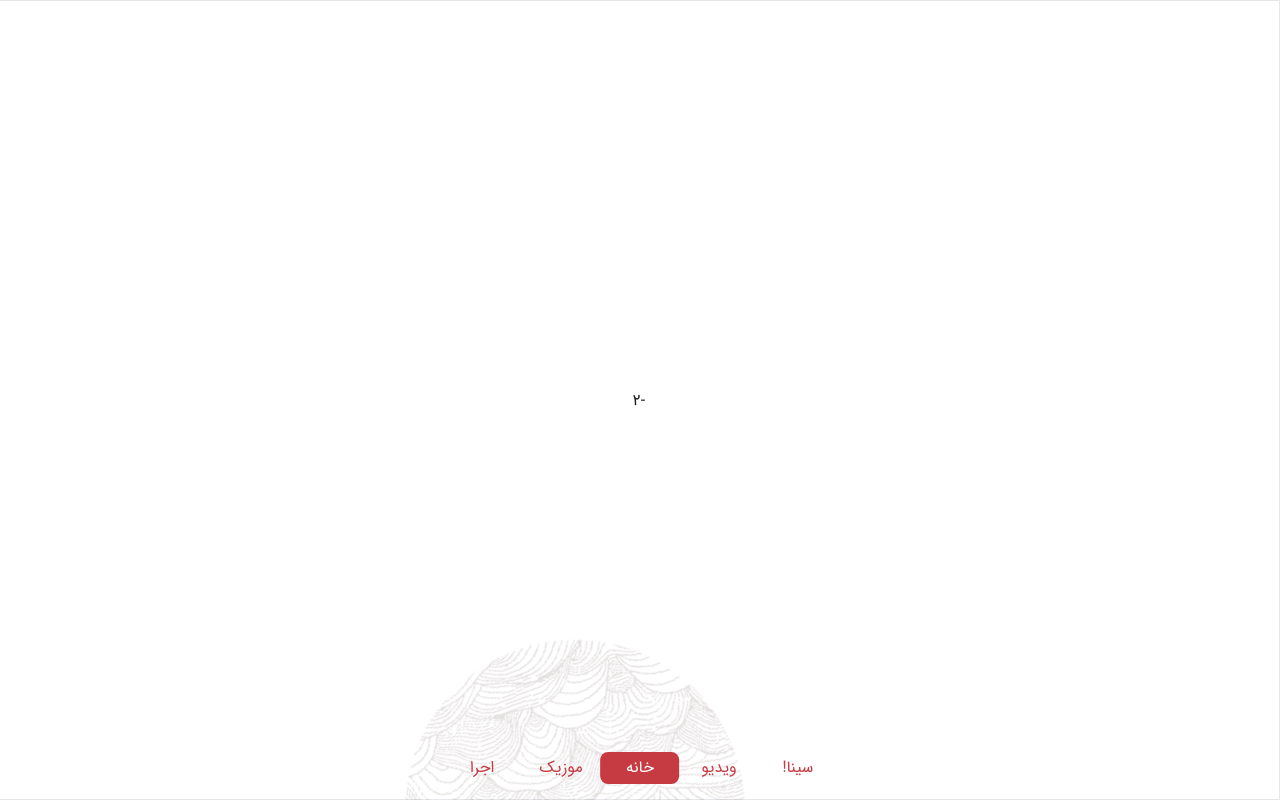
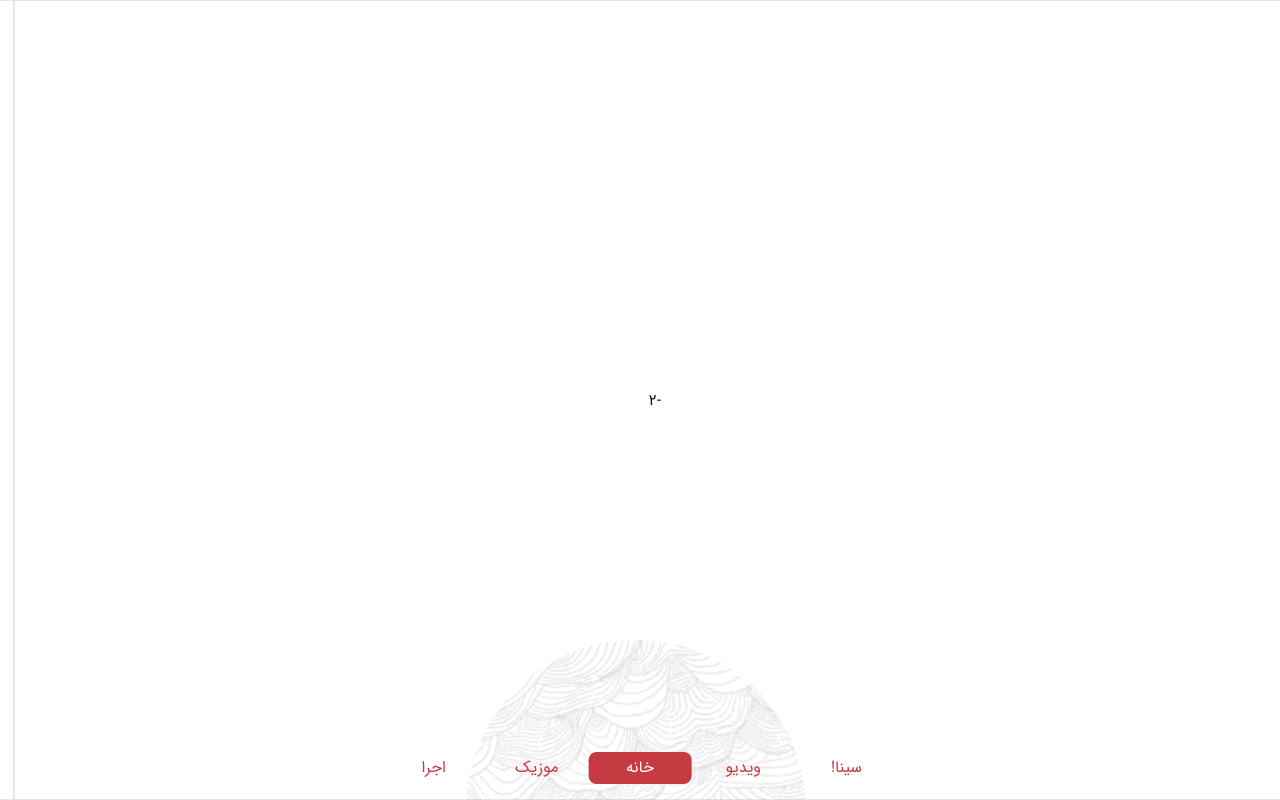
Before and after one commit to hosseinkhezeli/Fadoo, a Next.js app: page / in a window 1280 px wide. Built offline with nearby package versions, Linux system fonts and the light colour scheme.

Commit message:
fix:minor issues

```diff
--- a/src/app/(sections)/MainPage.tsx
+++ b/src/app/(sections)/MainPage.tsx
@@ -1,8 +1,5 @@
 import { Container } from "../components/Container";
 
-export function MainPage(){
-    return(
-      <Container id={'main-page'}>0</Container>
-
-    )
+export function MainPage() {
+  return <Container id={"home"}>0</Container>;
 }
--- a/src/app/components/BottomNavigation.tsx
+++ b/src/app/components/BottomNavigation.tsx
@@ -2,6 +2,9 @@
 import { useRouter, useSearchParams } from "next/navigation";
 import WaveTexture from "@/app/assets/images/WaveTexture.png";
 import Image from "next/image";
+import { useEffect } from "react";
+import { debounce } from "@/utils/methods";
+
 const buttons = [
   { id: "who-am-i", label: "سینا!" },
   { id: "videography", label: "ویدیو" },
@@ -11,12 +14,10 @@ const buttons = [
 ];
 
 export function BottomNavigation() {
-  //Dependencies
   const { push: navigateTo } = useRouter();
   const searchParams = useSearchParams();
   const currentView = searchParams.get("view") || "home";
 
-  //Handlers
   const scrollToComponent = (id: string) => {
     const element = document.getElementById(id);
     navigateTo(`?view=${id}`, { scroll: true });
@@ -25,27 +26,46 @@ export function BottomNavigation() {
     }
   };
 
+  useEffect(() => {
+    const scrollToCurrentView = () => {
+      const element = document.getElementById(currentView);
+      if (element) {
+        element.scrollIntoView({ behavior: "smooth", block: "nearest" });
+      }
+    };
+
+    scrollToCurrentView();
+
+    const debouncedScroll = debounce(scrollToCurrentView, 100);
+
+    window.addEventListener("resize", debouncedScroll);
+
+    return () => {
+      window.removeEventListener("resize", debouncedScroll);
+    };
+  }, [currentView]);
+
   return (
-    <div className={className.container}>
-      <div className={className.buttonWrapper}>
+    <nav className={className.container}>
+      <ol className={className.buttonWrapper}>
         {buttons.map(({ id, label }) => (
-          <div key={id} className={className.buttonContainer}>
+          <li key={id} className={className.buttonContainer}>
             <button
               onClick={() => scrollToComponent(id)}
-              className={`${className.navButton}  ${
+              className={`${className.navButton} ${
                 currentView === id ? "text-white border" : ""
               }`}
             >
               {label}
             </button>
-          </div>
+          </li>
         ))}
         <div
           className={`
             ${className.navIndicator}
             ${calculateTransform(currentView)}`}
         />
-      </div>
+      </ol>
       <Image
         width={340}
         height={340}
@@ -54,12 +74,12 @@ export function BottomNavigation() {
         alt="wabi-sabi wave texture"
         className={`${className.Image} ${calculateRotate(currentView)}`}
       />
-    </div>
+    </nav>
   );
 }
 
 const className: { [key: string]: string } = {
-  container: "fixed bottom-0 left-0 right-0 p-4 w-1/3 max-w-[548px] m-auto",
+  container: "fixed bottom-0 left-0 right-0 p-4 w-full max-w-[548px] m-auto",
   buttonWrapper: "relative flex justify-evenly",
   buttonContainer:
     "w-full max-w-1/5 z-10  min-h-8 flex justify-center items-center",
@@ -77,7 +97,7 @@ const calculateTransform = (currentView: string | null) => {
       return "-translate-x-[0%]";
     case "videography":
       return "-translate-x-[100%]";
-    case "main-page":
+    case "home":
       return "-translate-x-[200%]";
     case "discography":
       return "-translate-x-[300%]";
@@ -94,7 +114,7 @@ const calculateRotate = (currentView: string | null) => {
       return "-rotate-[0deg]";
     case "videography":
       return "-rotate-[100deg]";
-    case "main-page":
+    case "home":
       return "-rotate-[200deg]";
     case "discography":
       return "-rotate-[300deg]";
--- /dev/null
+++ b/src/utils/methods.tsx
@@ -0,0 +1,9 @@
+export const debounce = (func: Function, delay: number) => {
+  let timeoutId: NodeJS.Timeout;
+  return (...args: any) => {
+    if (timeoutId) clearTimeout(timeoutId);
+    timeoutId = setTimeout(() => {
+      func(...args);
+    }, delay);
+  };
+};
```
